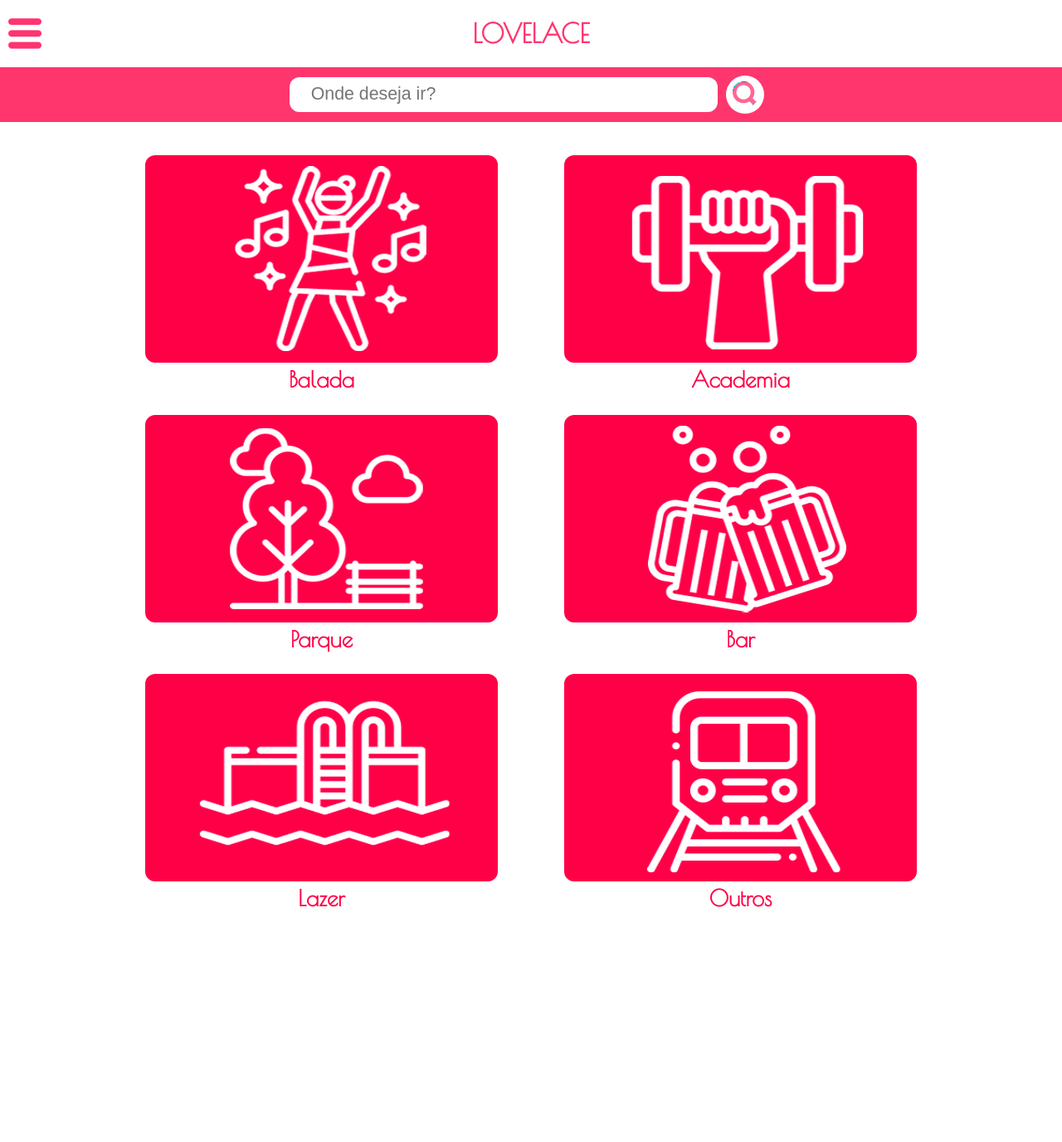
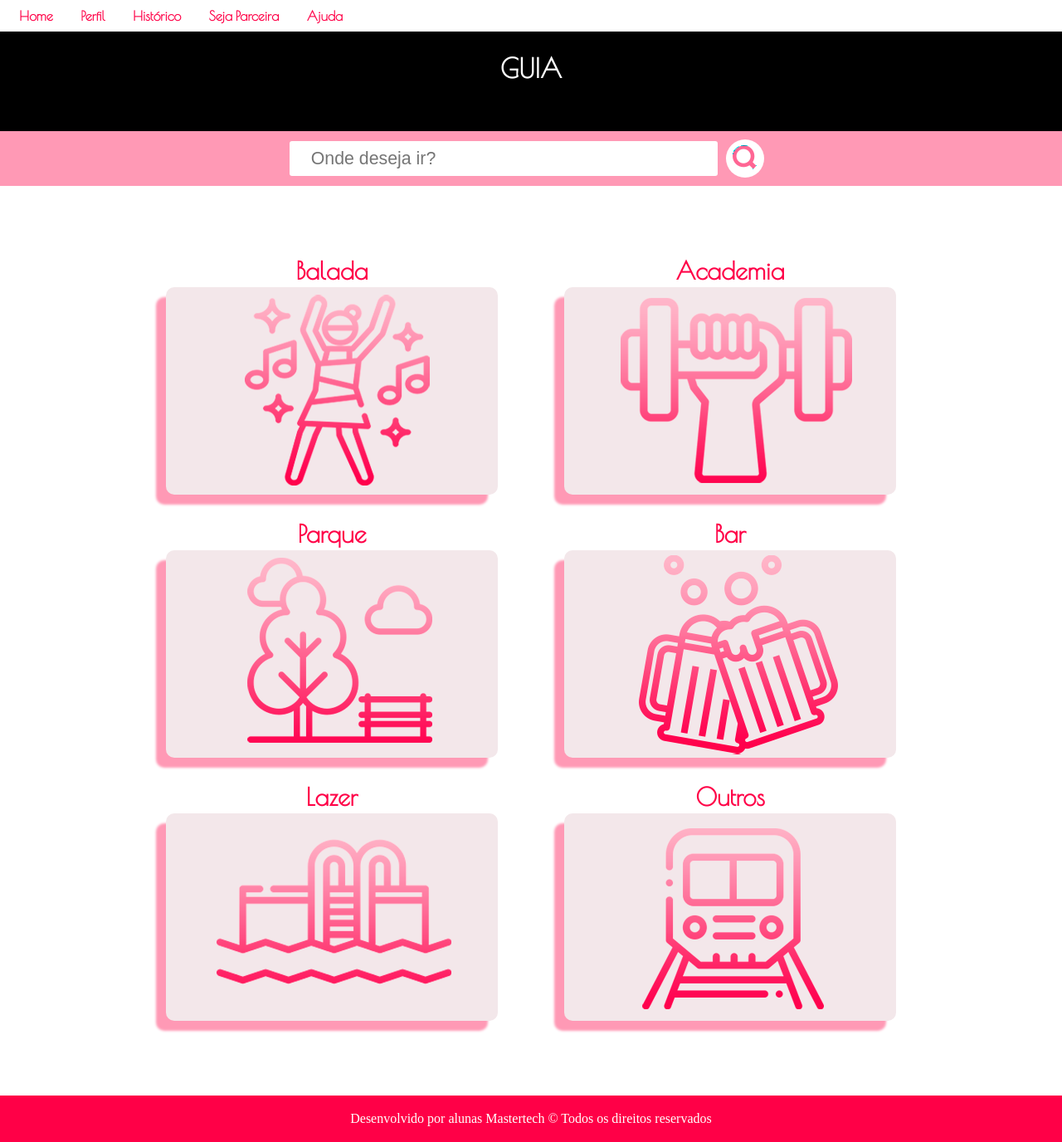
Before and after one commit to pa-monteiro/demoday_mastertech, a Django app: page /guia/ in a window 1280 px wide. Shown: the whole page at 83% size. Before the commit the page ends 1125 px from the top, so only its background shows below. Run offline with Django 3.2, Linux system fonts and the light colour scheme.

Commit message:
Refazer layout da index, home e guia

```diff
--- a/lovelace/static/css/style.css
+++ b/lovelace/static/css/style.css
@@ -1,97 +1,161 @@
 body{
+    margin:0;
+}
+
+/* LAYOUT */
+
+nav{
+
+    height: 10%;
+    display:flex;
+    flex-direction: row;
+    background-color: white;
+    text-align: center;
+}
+nav a{
+    text-decoration: none;
+    font-family: "Poiret One";
+    font-weight: bold;
+    margin-left: 10pt;
+    padding:10px;
+    color:#FF0047;
+}
+nav img{
+    margin: 0 10px;
+    width: 35px;
+    height: auto;
+}
+header{
+    height:80vh;
+}
+header img{
+    width:100%;
+    height: 80vh;
     margin:0;
 
 }
-/* LAYOUT */
-header{
-    height: 10%;
+
+/* HOME */
+#pagina-home{
     display:flex;
-    flex-direction: row;
-    align-items: center;
-    background-color: white;
+    flex-direction: column;
+    text-align: center;
+
 }
-header img{
-    margin: 0 10px;
-    width: 40px;
-    height: auto;
+#home{
+    height: 15vh;
+    background-color:black;
+    display: table;
+    text-align:center;
+    justify-content: center;
 }
-header h1{
-    width: calc(100% - 120px);
+#pagina-home h1{
+    margin-top:30px;
+    color:white;
+    font-family: "poiret one";
+    font-weight: bold;
+}
+#colunas{
+    display:flex;
+    margin-top:40px;
+    margin-bottom:60px;
+    justify-content: center;
+}
+#colunas h1{
+    font-family: "poiret one";
+    font-weight: bold;
+    margin:0;
+    color:#FF0047;
+}
+.padrao{
+    margin: 70px;
+    border-radius: 12pt;
+    margin-top:50px;
     text-align: center;
-    color: #ff366e;
-    font-family: "Poiret One";
+    height:250px;
+    width:330px;
+    background-color: rgb(243, 231, 234);
     cursor:pointer;
+    box-shadow:-12px 12px 3px #FF99B5;
+}
+.padrao img:hover{
+    filter:brightness(150%);
+    transition: 0.3s;
+}
+.padrao img{
+    margin-top:10px;
+    height:40%;
+    width:auto;
+}
+.padrao p{
+    margin:3pt;
+    font-family:"poiret one";
+    font-weight: bold;
 }
 footer{
-    bottom:0;
-    background-color:#FF6691;
+    align-items: center;
+    text-align: end;
+    color:white;
+    background-color: #FF0047;
+    height: 7vh;
+    bottom:100%;
+    display:flex;
+    justify-content: center;
 }
-/* HOME */
-.padrao{
-    height:21.25vh;
-}
-.padrao img{
-    margin-left:10vw;
-    margin-top: 0.5%;
-    height:95%;
-}
-.padrao p{
-    display:none;
-    font-family: "Poiret One";
-    font-weight: bolder;
-    color:white;
-    font-size:18px;
-    margin-top:3%;
-}
-#map {
-    background-color: #FF99B5;
-}
-#guide{
-    background-color: #FF6691;
-}
-#help{
-    background-color: #FF366E;
-}
-#forum{
-    background-color: #FF0047;
-}
-
-
 /* LOGIN */
 
 .header-login{
     display:flex;
-    flex-direction: row;
-    align-items: center;
+    height: 15vh;
+    background-color:black;
+    text-align:center;
     justify-content: center;
-    height: 10%;
-    background-color: white;
 }
+.header-login h1{
+    margin-top:25px;
+    color:white;;
+    font-family: "poiret one";
+    font-weight: bold;
+}
+
 .login {
 
     display: flex;
     flex-direction: column;
     align-items:center;
     margin-left:10px;
-    width: 60vw;
-    height: 70vh;
+    width:25vw;
+    height: 75vh;
     border-width: 2px;
     border-radius: 12px;
-    background-color:#FF6691;
+    background-color:#FF99B5;
 
+}
+.login p{
+    font-family:"Poiret one";
+    color:#FF0047;
+    font-weight: bold;
+    font-size:24pt;
+    margin-top:20px;
 }
 .index{
     display:flex;
     justify-content: center;
     margin-top:5vh;
+    margin-bottom: 60px;
 }
 .login h1{
     color: white;
     height: 10px;
-    font-size: 22pt;
+    font-size:26pt;
     font-family: "Poiret One";
     margin-bottom:60px;
-    margin-top:30px;
+    margin-top:15px;
+}
+input{
+    height: 40px;
+    width: 240px;
+    margin:10px;
 }
 .login input{
     margin:7px;
@@ -124,24 +188,77 @@ footer{
 
 }
 .botoes-submit{
-    margin-top:20px;
+    margin-top:40px;
 }
 
-@media (min-width:1024px){
-    .login{
-        width:25vw;
-    }
-    .login h1{
-        font-size:26pt;
-    }
-    input{
-        height: 40px;
-        width: 240px;
-        margin:10px;
-    }
-    input[type=submit]{
-        font-size: 14pt;
-    }
+
+/* GUIA */
+#guia{
+    display:flex;
+    height: 15vh;
+    background-color:black;
+    text-align:center;
+    justify-content: center;
+}
+#guia h1{
+    margin-top:25px;
+    color:white;;
+    font-family: "poiret one";
+    font-weight: bold;
+}
+#busca{
+    display: flex;
+    align-items: center;
+    justify-content: center;
+    background-color: #FF99B5;
+    height:10%;
+}
+#busca input{
+    width: 40%;
+    margin-left:0;
+    font-size:16pt;
+}
+#pagina-guia{
+    margin-top:7vh;
+    margin-bottom:60px;
+    display: flex;
+    justify-content: center;
+    align-items: center;
+}
+#pagina-guia img{
+    width: 400px;
+    height: 250px;
+    display: flex;
+    background-color: rgb(243, 231, 234);
+    box-shadow:-12px 12px 3px #FF99B5;
+    border-radius:10px;
+    margin: 0 40px 0;
+    margin-bottom: 30px;
+    cursor:pointer;
+}
+#pagina-guia div p{
+    margin-bottom: 3px;
+    font-family: "Poiret one";
+    display: flex;
+    justify-content: center;
+    font-size:22pt;
+    font-weight: bolder;
+    color:#FF0047;
+}
+#pagina-guia img:hover{
+    opacity:0.7;
+    transition:0.4s;
+}
+#busca input[type="image"]{
+    height:60%;
+    width: auto;
+    background-color: white;
+    padding:7px;
+    border-radius:50%;
+}
+#busca input[type="text"]{
+    border-radius:3px;
+    border:none;
 }
 /* CADASTRO */
 /* #cadastro{
@@ -214,57 +331,3 @@ footer{
         margin-right: 60px;
     }
 } */
-
-/* GUIA */
-
-#busca{
-    display: flex;
-    align-items: center;
-    justify-content: center;
-    background-color: #FF366E;
-    height:10%;
-}
-#busca input{
-    width: 40%;
-    margin-left:0;
-    font-size:16pt;
-}
-#pagina-guia{
-    margin-top:5vh;
-    display: flex;
-    justify-content: center;
-    align-items: center;
-}
-#pagina-guia img{
-    width: 425px;
-    height: 250px;
-    display: flex;
-    background-color: white;
-    border-radius:12px;
-    margin: 0 40px 0;
-    cursor:pointer;
-}
-#pagina-guia div p{
-    margin-top:4px;
-    font-family: "Poiret one";
-    display: flex;
-    justify-content: center;
-    font-size:20pt;
-    font-weight: bolder;
-    color:#FF0047;
-}
-#pagina-guia img:hover{
-    opacity:0.7;
-    transition:0.3s;
-}
-#busca input[type="image"]{
-    height:60%;
-    width: auto;
-    background-color: white;
-    padding:7px;
-    border-radius:50%;
-}
-#busca input[type="text"]{
-    border-radius:12px;
-    border:none;
-}
--- a/lovelace/templates/guia.html
+++ b/lovelace/templates/guia.html
@@ -1,24 +1,47 @@
-{% extends 'layout.html' %}
 {% load staticfiles %}
-
-{% block content %}
+<!DOCTYPE html>
+<html lang="pt-br">
+<head>
+    <meta charset="UTF-8">
+    <meta name="viewport" content="width=device-width, initial-scale=1.0">
+    <meta http-equiv="X-UA-Compatible" content="ie=edge">
+    <link rel="stylesheet" href="{% static 'css/style.css' %}">
+    <link href="https://fonts.googleapis.com/css?family=Poiret+One" rel="stylesheet">
+    <title>Lovelace.</title>
+</head>
+<body>
+    <nav>
+        <a href='/home'>Home</a>
+        <a href="">Perfil</a>
+        <a href="">Histórico</a>
+        <a href="">Seja Parceira</a>
+        <a href="">Ajuda</a>
+    </nav>
+<div id="guia">
+    <h1>GUIA</h1>
+</div>
 <div id="busca">
     <input type="text" name="nome-rua" placeholder="    Onde deseja ir?">
     <input type="image" src="{% static 'icones/musica-searcher.png' %}" alt="Submit" />
 </div>
 <div id="pagina-guia">
     <div>
-        <img src="{% static 'icones/balada.png' %} " alt=""> <P>Balada </P>
-        <img src="{% static 'icones/parque.png' %} " alt=""> <P>Parque</P>
-        <img src="{% static 'icones/hobby.png' %} " alt="">  <P>Lazer  </P>
+        <P>Balada </P>
+        <img src="{% static 'icones/dancing.png' %} " alt="">
+        <P>Parque</P>
+        <img src="{% static 'icones/park.png' %} " alt="">
+        <P>Lazer  </P>
+        <img src="{% static 'icones/lazer.png' %} " alt="">
     </div>
     <div>
-        <img src="{% static 'icones/academia.png' %} " alt="">
         <P>Academia</P>
-        <img src="{% static 'icones/bar.png' %} " alt="">
+        <img src="{% static 'icones/gym.png' %} " alt="">
         <P>Bar</P>
-        <img src="{% static 'icones/estacao.png' %} " alt=""> <P>Outros </P>
+        <img src="{% static 'icones/cheers.png' %} " alt="">
+        <P>Outros </P>
+        <img src="{% static 'icones/subway.png' %} " alt="">
     </div>
 </div>
-
-{% endblock %}
+<footer> <p>Desenvolvido por alunas Mastertech © Todos os direitos reservados</p></footer>
+</body>
+</html>
--- a/lovelace/templates/layout.html
+++ b/lovelace/templates/layout.html
@@ -7,16 +7,24 @@
     <meta name="viewport" content="width=device-width, initial-scale=1.0">
     <meta http-equiv="X-UA-Compatible" content="ie=edge">
     <link rel="stylesheet" href="{% static 'css/style.css' %}">
-    <link href="https://fonts.googleapis.com/css?family=Poiret+One" rel="stylesheet">
+    <link href="https://fonts.googleapis.com/css?family=Leckerli+One|Poiret+One" rel="stylesheet">
     <title>Lovelace.</title>
 </head>
 <body>
-    <header>
-        <img src="{% static 'icones/menu-button-of-three-horizontal-lines.png' %}" alt="">
-        <h1 onclick="window.location='/home/'">LOVELACE</h1>
-    </header>
+    <nav>
+        <a href='/home'>Home</a>
+       <a href="">Perfil</a>
+       <a href="">Histórico</a>
+       <a href="">Seja Parceira</a>
+       <a href="">Ajuda</a>
+    </nav>
+    <header><img src="{% static 'icones/TESTE2.png' %}" alt=""></header>
 
  {% block content %}
 
  {% endblock %}
+
+
+
+
 </body>
```
Also changed, not shown: lovelace/templates/home.html (+30 -11 lines), lovelace/templates/index.html (+7 -5 lines), lovelace/static/icones/TESTE2.png (added), lovelace/static/icones/disco-ball.png, lovelace/static/icones/map-location.png, lovelace/static/icones/social-care.png, lovelace/static/icones/speech-bubble.png, lovelace/static/icones/teste.png.
